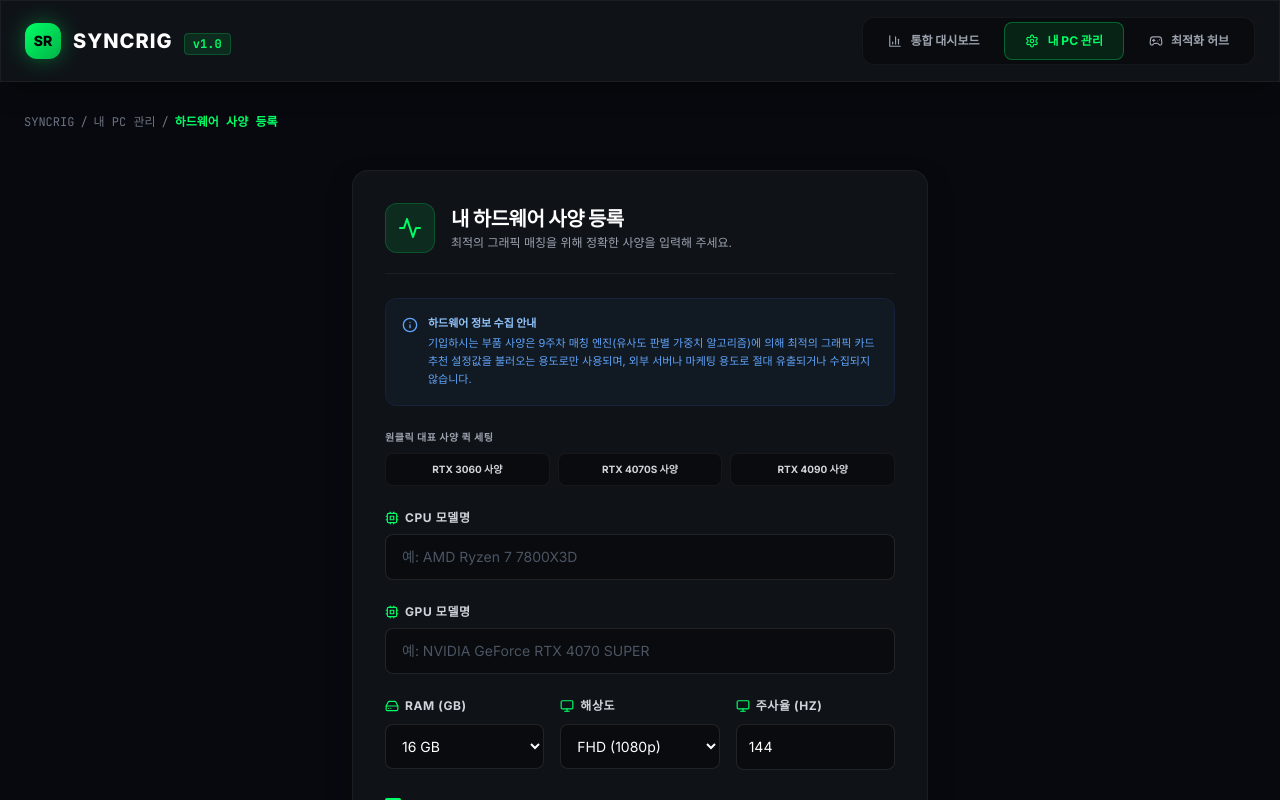
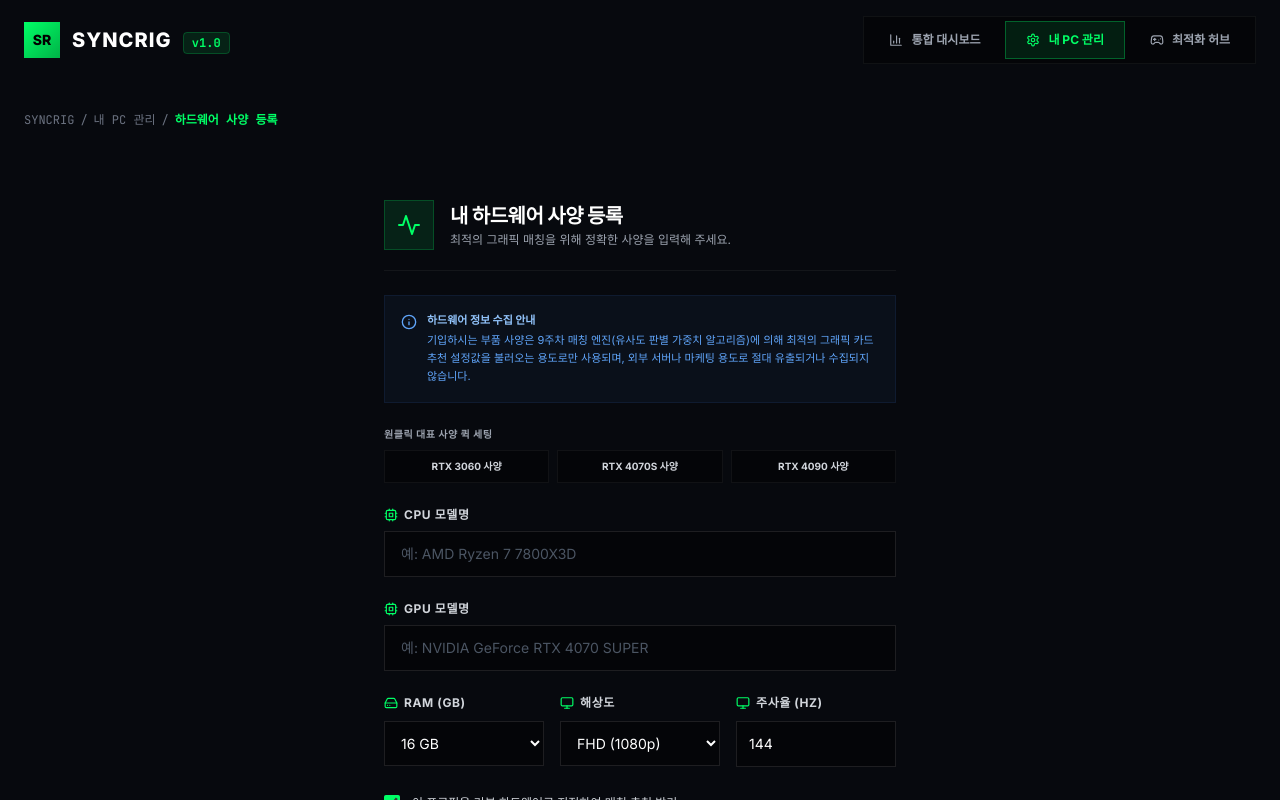
Before and after one commit to lgw323/webserviceplatform, a React (Vite) app in the folder webplatform_w10/: page / in a window 1280 px wide. Both pictures are taken after a click on the button "내 PC 관리". Shown: the top 800 px of the page. Built offline with nearby package versions, Linux system fonts and the light colour scheme; no server answers.

Commit message:
upload#10: webplatform_w10/src/index.css - surface 레이어 카드, 인풋 필드, CTA 버튼, 태그 pill 등 컴포넌트 유틸리티 전면 재설계

```diff
--- a/webplatform_w10/src/index.css
+++ b/webplatform_w10/src/index.css
@@ -2,89 +2,72 @@
 @tailwind components;
 @tailwind utilities;
 
-:root {
-  --color-brand-green: #00ff66;
-  --color-brand-charcoal: #f3f4f6;
-  --color-neutral-grayText: #9ca3af;
-  --color-neutral-offwhite: #0e1115;
+/* ─── Base Reset ─── */
+* {
+  scrollbar-width: thin;
+  scrollbar-color: #27272a transparent;
+}
+::-webkit-scrollbar { width: 6px; }
+::-webkit-scrollbar-track { background: transparent; }
+::-webkit-scrollbar-thumb { background: #27272a; border-radius: 999px; }
+::-webkit-scrollbar-thumb:hover { background: #3f3f46; }
+
+html {
+  scroll-behavior: smooth;
 }
 
-/* Premium Dark Gaming HUD Styling */
-body {
-  color: var(--color-brand-charcoal);
-  background-color: var(--color-neutral-offwhite);
-  -webkit-font-smoothing: antialiased;
-  -moz-osx-font-smoothing: grayscale;
+::selection {
+  background: rgba(109, 93, 252, 0.3);
+  color: #fafafa;
 }
 
-/* Custom Dark Scrollbar */
-::-webkit-scrollbar {
-  width: 6px;
-  height: 6px;
-}
-::-webkit-scrollbar-track {
-  background: #0a0d10;
-}
-::-webkit-scrollbar-thumb {
-  background: #1f2937;
-  border-radius: 3px;
-}
-::-webkit-scrollbar-thumb:hover {
-  background: #00ff66;
-}
+/* ─── Surface Layers ─── */
+@layer components {
+  .surface-card {
+    @apply bg-surface-2 border border-surface-4/50 rounded-2xl;
+  }
+  .surface-raised {
+    @apply bg-surface-3 border border-surface-4/50 rounded-xl;
+  }
+  .surface-inset {
+    @apply bg-surface-1 border border-surface-3/50 rounded-xl;
+  }
 
-/* Glassmorphism Containers */
-.glass-panel {
-  background: rgba(19, 23, 29, 0.75);
-  backdrop-filter: blur(12px);
-  -webkit-backdrop-filter: blur(12px);
-  border: 1px solid rgba(255, 255, 255, 0.05);
-}
+  /* ─── Accent Pill Tags ─── */
+  .tag-accent {
+    @apply inline-flex items-center gap-1.5 px-2.5 py-1 rounded-full text-[11px] font-semibold tracking-wide
+           bg-accent/10 text-accent-light border border-accent/20;
+  }
+  .tag-mint {
+    @apply inline-flex items-center gap-1.5 px-2.5 py-1 rounded-full text-[11px] font-semibold tracking-wide
+           bg-mint/10 text-mint border border-mint/20;
+  }
+  .tag-rose {
+    @apply inline-flex items-center gap-1.5 px-2.5 py-1 rounded-full text-[11px] font-semibold tracking-wide
+           bg-rose/10 text-rose border border-rose/20;
+  }
+  .tag-sky {
+    @apply inline-flex items-center gap-1.5 px-2.5 py-1 rounded-full text-[11px] font-semibold tracking-wide
+           bg-sky/10 text-sky border border-sky/20;
+  }
 
-.glass-card {
-  background: rgba(24, 30, 38, 0.6);
-  border: 1px solid rgba(255, 255, 255, 0.04);
-}
+  /* ─── Form Input ─── */
+  .input-field {
+    @apply w-full px-4 py-3 bg-surface-1 rounded-xl border border-surface-4/50
+           text-txt-primary placeholder-txt-muted text-sm font-medium
+           focus:outline-none focus:border-accent focus:ring-2 focus:ring-accent/20
+           transition-all duration-200;
+  }
 
-.glass-card:hover {
-  background: rgba(24, 30, 38, 0.85);
-  border-color: rgba(0, 255, 102, 0.2);
-  box-shadow: 0 10px 30px -10px rgba(0, 0, 0, 0.7), 0 0 15px rgba(0, 255, 102, 0.05);
-}
-
-/* Neon Animations */
-@keyframes neon-pulse {
-  0%, 100% {
-    box-shadow: 0 0 15px rgba(0, 255, 102, 0.25);
-    border-color: rgba(0, 255, 102, 0.3);
+  /* ─── CTA Buttons ─── */
+  .btn-primary {
+    @apply px-6 py-3 bg-accent hover:bg-accent-light text-white font-bold text-sm rounded-xl
+           transition-all duration-200 shadow-glow-sm hover:shadow-glow
+           active:scale-[0.98];
   }
-  50% {
-    box-shadow: 0 0 25px rgba(0, 255, 102, 0.5);
-    border-color: rgba(0, 255, 102, 0.6);
+  .btn-ghost {
+    @apply px-4 py-2.5 bg-surface-3 hover:bg-surface-4 text-txt-secondary hover:text-txt-primary
+           font-semibold text-xs rounded-xl border border-surface-4/50
+           transition-all duration-200;
   }
 }
-
-.neon-active {
-  animation: neon-pulse 2.5s infinite;
-}
-
-/* Custom Glow Classes */
-.shadow-brand-soft {
-  box-shadow: 0 10px 30px -10px rgba(0, 0, 0, 0.5);
-}
-
-.shadow-brand-glow {
-  box-shadow: 0 0 20px rgba(0, 255, 102, 0.35);
-}
-
-.rounded-brand-lg {
-  border-radius: 1rem;
-}
-
-.rounded-brand-md {
-  border-radius: 0.75rem;
-}
-
-.rounded-brand-sm {
-  border-radius: 0.5rem;
-}
```
